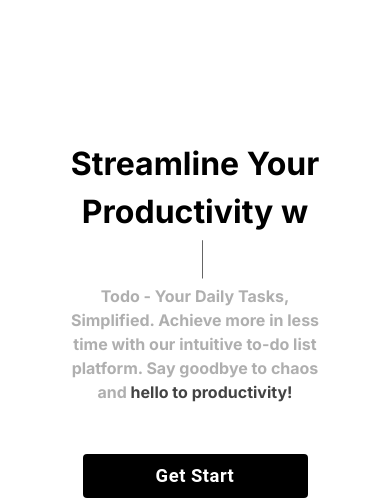
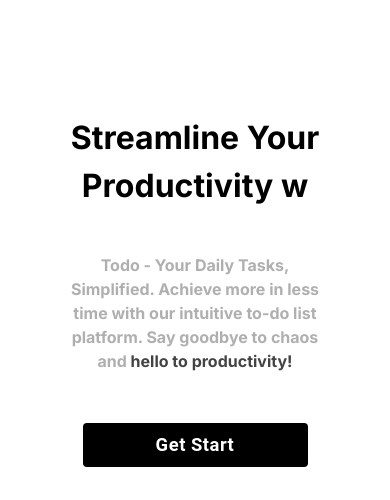
Before and after one commit to Sadraka/TODO, a Next.js app: page / in a window 390 px wide. Shown: the part 142-642 px from the top of the page. Built offline with nearby package versions, Linux system fonts and the light colour scheme; no server answers.

Commit message:
fix some responsibilty futeures

```diff
--- a/components/modules/LandingHeader.module.css
+++ b/components/modules/LandingHeader.module.css
@@ -46,10 +46,14 @@
 .container .discraption {
     padding: 0 150px;
 }
+@media screen and (max-width:1024px){
+    .container .span p {
+
+        display: none;
+    }
+}
 @media screen and (max-width:930px){
-    .container {
-        margin-top: 100px;
-    }
+
     .container span h1 , .container span h2{
         font-size: 3.5rem;
     }
@@ -58,9 +62,14 @@
         padding: 0 40px;
     }
     .container .span{
+    min-height: 180px;
 
         display: block;
      }
+     .container .span p {
+
+        display: none;
+    }
 }
 @media screen and (max-width:785px){
     .container span h1, .container span h2{
@@ -71,10 +80,17 @@
 
     }
     .container .span{
+    min-height: 180px;
+    display: flex;
+    justify-content: center;
+    align-items: center;
 
         display: block;
      }
+     .container .span p {
 
+        display: none;
+    }
 }
 @media screen and (max-width:680px){
     .container span h1 , .container span h2{
@@ -89,10 +105,14 @@
 
     }
     .container .span{
+    min-height: 183px;
+    display: flex;
+    justify-content: center;
+    align-items: center;
 
-       display: block;
     }
     .container .span p {
-        font-size: 2rem;
+
+        display: none;
     }
 }
```
